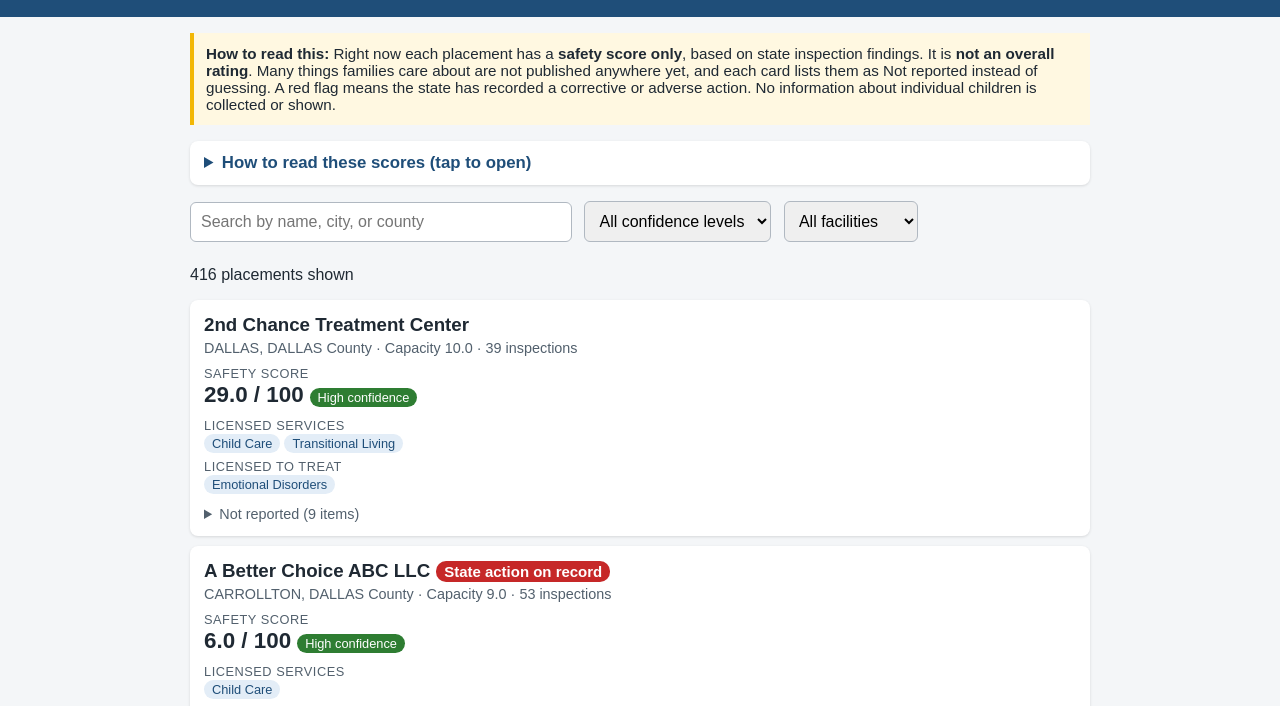
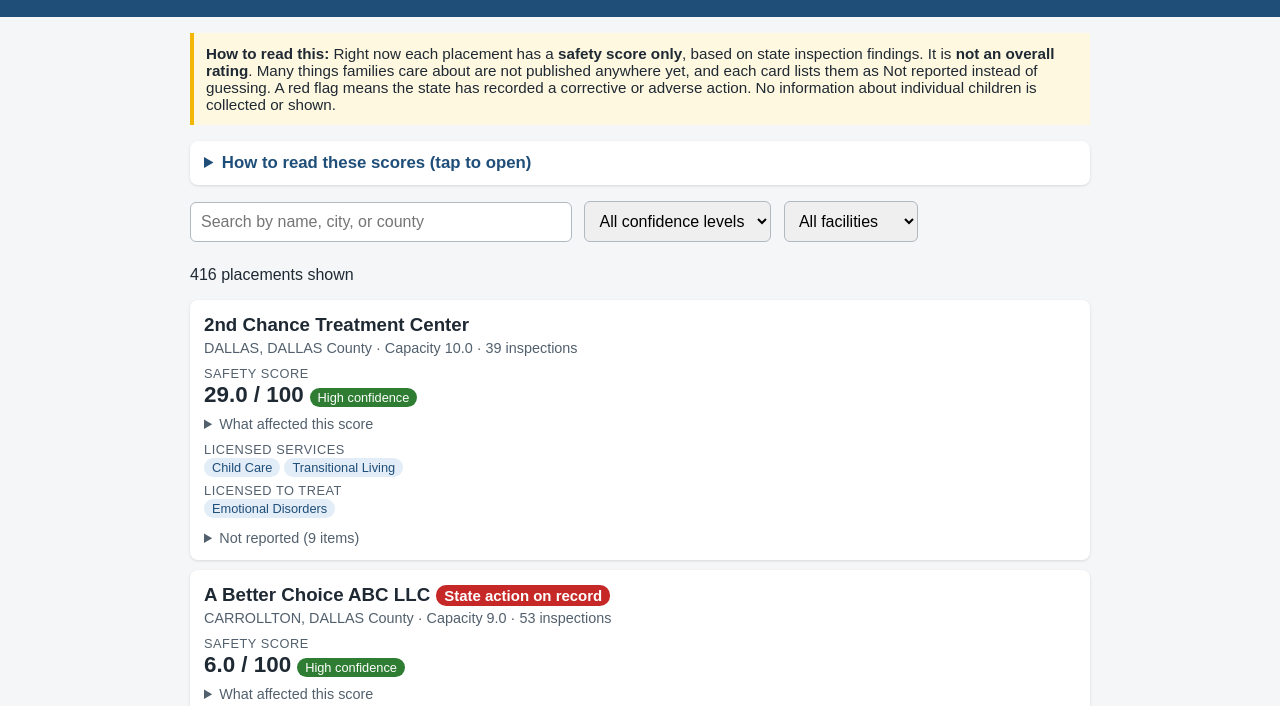
Before and after one commit to LightOfIttarius/texasfosterplacements-, a plain HTML site: page index.html in a window 1280 px wide. Shown: the part 75-781 px from the top of the page. Drawn offline with Linux system fonts and the light colour scheme.

Commit message:
Update index.html

```diff
--- a/index.html
+++ b/index.html
@@ -32,6 +32,8 @@
   details.nr { margin-top: 8px; font-size: 0.9em; color: #52606d; }
   details.nr summary { cursor: pointer; }
   details.nr ul { margin: 6px 0 0 0; padding-left: 20px; }
+  table.sev { border-collapse: collapse; margin: 8px 0; font-size: 0.95em; }
+  table.sev td, table.sev th { padding: 4px 12px 4px 0; text-align: left; }
   footer { font-size: 0.85em; color: #52606d; padding: 16px; text-align: center; }
 </style>
 </head>
@@ -59,6 +61,9 @@
       <li>All facilities are then ranked from most to fewest weighted findings per inspection. A higher score means fewer findings per inspection compared with other Texas facilities.</li>
     </ul>
     <p>The score is <strong>relative</strong>. It shows how a facility compares with others, not whether it is safe in an absolute sense. It is also a <strong>safety score only</strong>, not an overall rating.</p>
+
+    <h4>What affected this score</h4>
+    <p>Each card has a "What affected this score" section. It shows how many findings the state recorded at each severity level, the point weight each level carries, the number of inspections, and any state corrective or adverse action. It shows counts only. It does not describe what happened in any individual finding. Those details are in the state's own inspection records on Search Texas Child Care, and each card shows the operation number to search for.</p>
 
     <h4>The confidence label</h4>
     <p>The confidence label shows how much inspection history the score rests on. It counts inspections and nothing else.</p>
@@ -126,6 +131,14 @@ const NOT_REPORTED = [
   "Building and environment safety"
 ];
 
+const SEVERITY = [
+  ["High", "DEFICIENCY_HIGH", 5],
+  ["Medium-high", "DEFICIENCY_MEDIUM_HIGH", 4],
+  ["Medium", "DEFICIENCY_MEDIUM", 3],
+  ["Medium-low", "DEFICIENCY_MEDIUM_LOW", 2],
+  ["Low", "DEFICIENCY_LOW", 1]
+];
+
 function parseCSV(text) {
   const out = [];
   let row = [], field = "", inQuotes = false;
@@ -152,6 +165,24 @@ function escapeHTML(s) {
 
 function tagsFor(value) {
   return (value || "").split(",").map(s => s.trim()).filter(Boolean);
+}
+
+function yesNo(v) {
+  return v === "YES" ? "Yes" : (v === "NO" ? "No" : "Not available");
+}
+
+function detailsFor(r) {
+  const sevRows = SEVERITY.map(s =>
+    '<tr><td>' + s[0] + '</td><td>' + escapeHTML(r[s[1]]) + ' findings</td><td>' + s[2] + ' points each</td></tr>'
+  ).join("");
+  return '<details class="nr"><summary>What affected this score</summary>' +
+    '<table class="sev"><tr><th>Severity</th><th>Count</th><th>Weight</th></tr>' + sevRows + '</table>' +
+    '<div>Inspections: ' + escapeHTML(r.TOTAL_INSPECTIONS) + '</div>' +
+    '<div>Weighted findings per inspection: ' + escapeHTML(r.rate) + '</div>' +
+    '<div>State corrective action on record: ' + yesNo(r.CORRECTIVE_ACTION) + '</div>' +
+    '<div>State adverse action on record: ' + yesNo(r.ADVERSE_ACTION) + '</div>' +
+    '<div style="margin-top:6px">These are counts only. To read the state\'s own inspection records, search for operation number ' + escapeHTML(r.OPERATION_NUMBER) + ' on <a href="https://childcare.hhs.texas.gov" target="_blank" rel="noopener">Search Texas Child Care</a>.</div>' +
+    '</details>';
 }
 
 function render() {
@@ -187,6 +218,7 @@ function render() {
       '<span class="label">Safety score</span><br>' +
       '<span class="score">' + scoreText + '</span>' +
       '<span class="badge ' + escapeHTML(r.confidence) + '">' + escapeHTML(r.confidence) + ' confidence</span>' +
+      detailsFor(r) +
       '<div class="tags">' + tagHTML + '</div>' +
       '<details class="nr"><summary>Not reported (' + NOT_REPORTED.length + ' items)</summary><ul>' +
       NOT_REPORTED.map(n => '<li>' + escapeHTML(n) + ': Not reported</li>').join("") +
```
